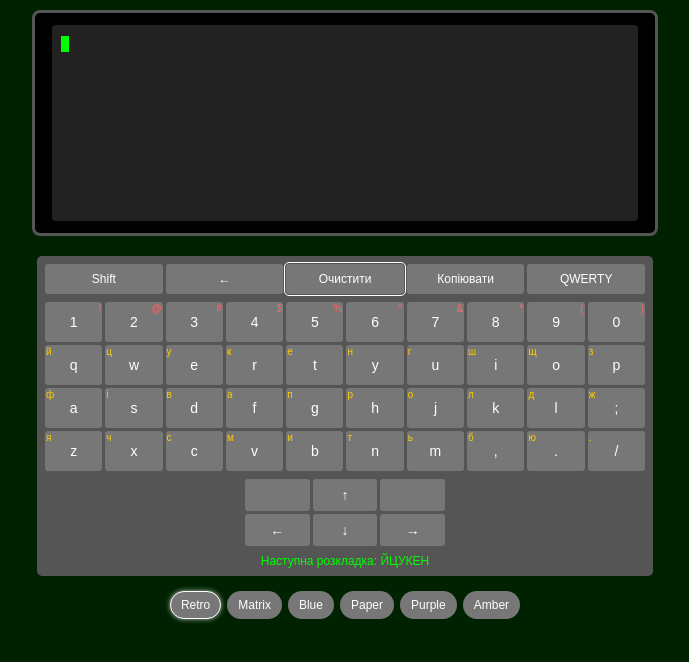
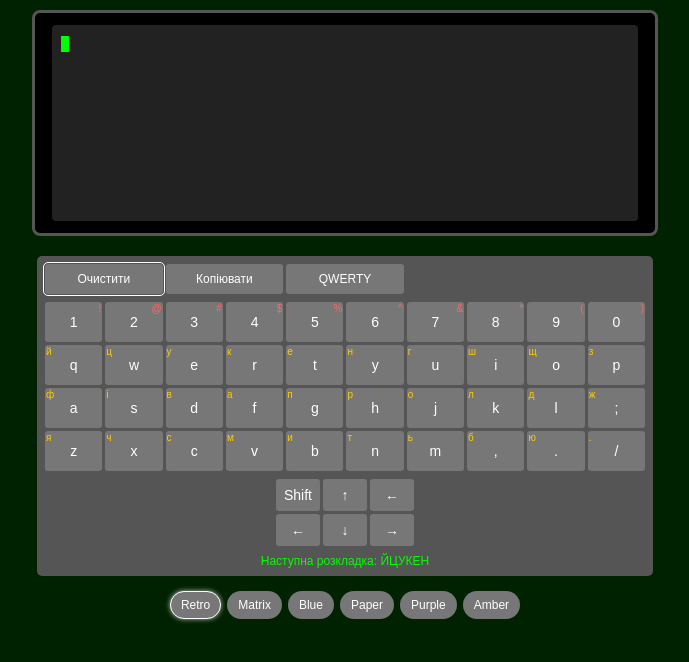
Before and after one commit to Carbon6600/OldPC-Keyboard-Simulator, a plain HTML site: page index.html in a window 1280 px wide. Shown: the whole page, without its empty margins (295-984 px from the left). Drawn offline with Linux system fonts and the light colour scheme.

Commit message:
Update index.html

```diff
--- a/index.html
+++ b/index.html
@@ -286,14 +286,44 @@
             margin-bottom: 8px;
         }
 
+        .arrow-buttons-container {
+            display: flex;
+            justify-content: center;
+            margin-bottom: 8px;
+        }
+
         .arrow-buttons {
             display: grid;
-            grid-template-columns: repeat(3, 1fr);
+            grid-template-areas:
+                "shift up backspace"
+                "left down right";
+            grid-template-columns: 1fr 1fr 1fr;
             gap: 3px;
-            margin-bottom: 8px;
             max-width: 200px;
-            margin-left: auto;
-            margin-right: auto;
+        }
+
+        #shift {
+            grid-area: shift;
+        }
+
+        #arrow-up {
+            grid-area: up;
+        }
+
+        #backspace {
+            grid-area: backspace;
+        }
+
+        #arrow-left {
+            grid-area: left;
+        }
+
+        #arrow-down {
+            grid-area: down;
+        }
+
+        #arrow-right {
+            grid-area: right;
         }
 
         .arrow-buttons button {
@@ -447,20 +477,20 @@
     </div>
     <div class="keyboard">
         <div class="control-buttons">
-            <button id="shift">Shift</button>
-            <button id="backspace">←</button>
             <button id="clear" class="selected">Очистити</button>
             <button id="copy">Копіювати</button>
             <button id="change-layout">QWERTY</button>
         </div>
         <div class="keyboard-layout" id="keyboard-layout"></div>
-        <div class="arrow-buttons">
-            <button></button>
-            <button id="arrow-up">↑</button>
-            <button></button>
-            <button id="arrow-left">←</button>
-            <button id="arrow-down">↓</button>
-            <button id="arrow-right">→</button>
+        <div class="arrow-buttons-container">
+            <div class="arrow-buttons">
+                <button id="shift">Shift</button>
+                <button id="arrow-up">↑</button>
+                <button id="backspace">←</button>
+                <button id="arrow-left">←</button>
+                <button id="arrow-down">↓</button>
+                <button id="arrow-right">→</button>
+            </div>
         </div>
         <div class="layout-hint" id="layout-hint">
             Наступна розкладка: <span id="next-layout">ЙЦУКЕН</span>
@@ -506,7 +536,7 @@
         let isShiftActive = false;
         let cursorPosition = 0;
         let textArray = [];
-        let selectedControlButtonIndex = 2; // Початковий вибір кнопки "Очистити"
+        let selectedControlButtonIndex = 0; // Початковий вибір кнопки "Очистити"
 
         const layouts = {
             qwerty: {
```
